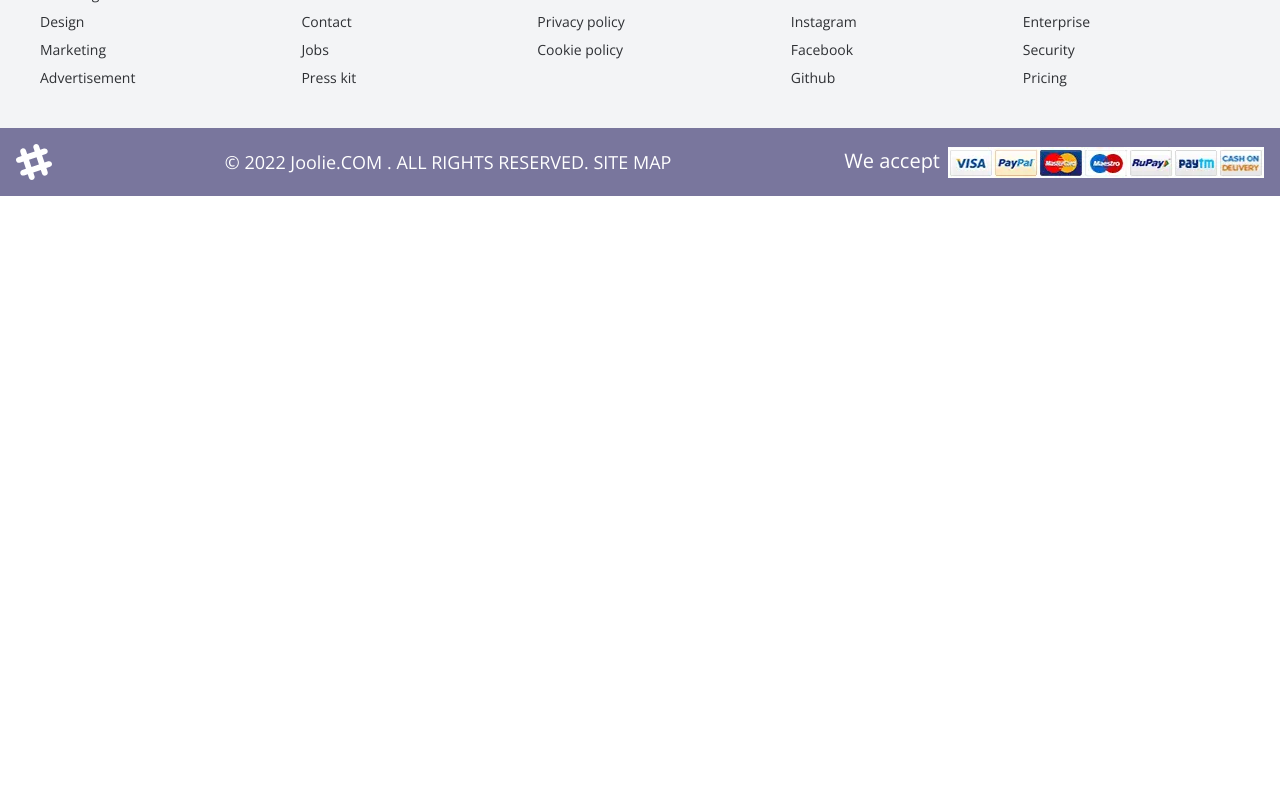
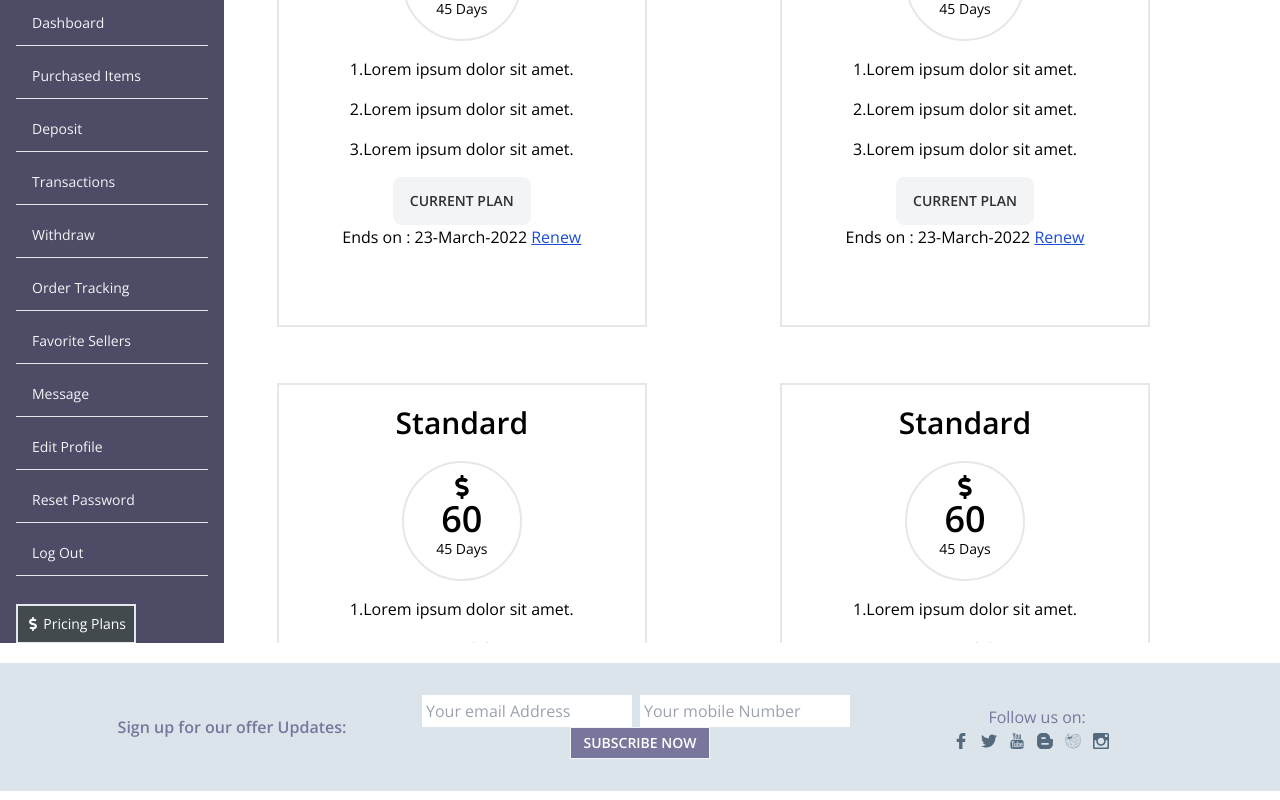
Before and after one commit to eliyas700/Candre-Jwellery, a React (Create React App) app: page /wishlist/packages in a window 1280 px wide. Shown: the part 260-1060 px from the top of the page. Before the commit the page ends 800 px from the top, so only its background shows below. Built offline with nearby package versions, Linux system fonts and the light colour scheme.

Commit message:
Pricing Plans Done

```diff
--- a/src/App.js
+++ b/src/App.js
@@ -21,6 +21,7 @@ import FavoriteSeller from "./Components/UserWishList/FavoriteSeller";
 import Message from "./Components/UserWishList/Message";
 import EditProfile from "./Components/UserWishList/EditProfile";
 import ResetPassword from "./Components/UserWishList/ResetPassword";
+import Packages from "./Components/UserWishList/Packages";
 function App() {
   return (
     <div className="App">
@@ -47,6 +48,7 @@ function App() {
           <Route path="message" element={<Message />}></Route>
           <Route path="editProfile" element={<EditProfile />}></Route>
           <Route path="resetPassword" element={<ResetPassword />}></Route>
+          <Route path="packages" element={<Packages />}></Route>
         </Route>
       </Routes>
 
--- /dev/null
+++ b/src/Components/UserWishList/Packages.js
@@ -0,0 +1,97 @@
+import React from "react";
+import { FaDollarSign } from "react-icons/fa";
+
+const Packages = () => {
+  return (
+    <div className="w-[90%] mx-auto">
+      <div className="grid grid-cols-2 gap-14">
+        <div className="w-[370px] h-[484px] border-2 hover:bg-[#143250] text-black hover:text-white ">
+          <h2 className="text-3xl font-bold py-5 ">Standard</h2>
+          <div className="w-[120px] h-[120px] rounded-full border-2 mx-auto ">
+            <h4 className="text-4xl font-bold flex flex-col mx-auto justify-center items-center pt-3">
+              <FaDollarSign size={24} />
+              60 <p className="text-sm font-normal">45 Days</p>
+            </h4>
+          </div>
+          <ol className="grid grid-cols-1 gap-y-4 mt-4">
+            <li>1.Lorem ipsum dolor sit amet.</li>
+            <li>2.Lorem ipsum dolor sit amet.</li>
+            <li>3.Lorem ipsum dolor sit amet.</li>
+          </ol>
+          <button className="btn mt-4">Current Plan</button>
+          <p className="">
+            Ends on : 23-March-2022{" "}
+            <a className="underline text-blue-700" href="/">
+              Renew
+            </a>
+          </p>
+        </div>
+        <div className="w-[370px] h-[484px] border-2 hover:bg-[#143250] text-black hover:text-white ">
+          <h2 className="text-3xl font-bold py-5 ">Standard</h2>
+          <div className="w-[120px] h-[120px] rounded-full border-2 mx-auto ">
+            <h4 className="text-4xl font-bold flex flex-col mx-auto justify-center items-center pt-3">
+              <FaDollarSign size={24} />
+              60 <p className="text-sm font-normal">45 Days</p>
+            </h4>
+          </div>
+          <ol className="grid grid-cols-1 gap-y-4 mt-4">
+            <li>1.Lorem ipsum dolor sit amet.</li>
+            <li>2.Lorem ipsum dolor sit amet.</li>
+            <li>3.Lorem ipsum dolor sit amet.</li>
+          </ol>
+          <button className="btn mt-4">Current Plan</button>
+          <p className="">
+            Ends on : 23-March-2022{" "}
+            <a className="underline text-blue-700" href="/">
+              Renew
+            </a>
+          </p>
+        </div>
+        <div className="w-[370px] h-[484px] border-2 hover:bg-[#143250] text-black hover:text-white ">
+          <h2 className="text-3xl font-bold py-5 ">Standard</h2>
+          <div className="w-[120px] h-[120px] rounded-full border-2 mx-auto ">
+            <h4 className="text-4xl font-bold flex flex-col mx-auto justify-center items-center pt-3">
+              <FaDollarSign size={24} />
+              60 <p className="text-sm font-normal">45 Days</p>
+            </h4>
+          </div>
+          <ol className="grid grid-cols-1 gap-y-4 mt-4">
+            <li>1.Lorem ipsum dolor sit amet.</li>
+            <li>2.Lorem ipsum dolor sit amet.</li>
+            <li>3.Lorem ipsum dolor sit amet.</li>
+          </ol>
+          <button className="btn mt-4">Current Plan</button>
+          <p className="">
+            Ends on : 23-March-2022{" "}
+            <a className="underline text-blue-700" href="/">
+              Renew
+            </a>
+          </p>
+        </div>
+        <div className="w-[370px] h-[484px] border-2 hover:bg-[#143250] text-black hover:text-white ">
+          <h2 className="text-3xl font-bold py-5 ">Standard</h2>
+          <div className="w-[120px] h-[120px] rounded-full border-2 mx-auto ">
+            <h4 className="text-4xl font-bold flex flex-col mx-auto justify-center items-center pt-3">
+              <FaDollarSign size={24} />
+              60 <p className="text-sm font-normal">45 Days</p>
+            </h4>
+          </div>
+          <ol className="grid grid-cols-1 gap-y-4 mt-4">
+            <li>1.Lorem ipsum dolor sit amet.</li>
+            <li>2.Lorem ipsum dolor sit amet.</li>
+            <li>3.Lorem ipsum dolor sit amet.</li>
+          </ol>
+          <button className="btn mt-4">Current Plan</button>
+          <p className="">
+            Ends on : 23-March-2022{" "}
+            <a className="underline text-blue-700" href="/">
+              Renew
+            </a>
+          </p>
+        </div>
+      </div>
+    </div>
+  );
+};
+
+export default Packages;
--- a/src/Components/UserWishList/UserWishList.js
+++ b/src/Components/UserWishList/UserWishList.js
@@ -99,9 +99,12 @@ const UserWishList = () => {
                   <Link to="/">Log Out</Link>
                 </li>
                 <hr />
-                <button className="flex mt-7 justify-between items-center  w-[120px] h-[40px] font-semi px-2 bg-[#424A4D] text-white hover:bg-[white] hover:text-[#424A4D] border-2 ">
+                <Link
+                  to="/wishlist/packages"
+                  className="flex mt-7 justify-between items-center  w-[120px] h-[40px] font-semi px-2 bg-[#424A4D] text-white hover:bg-[white] hover:text-[#424A4D] border-2 "
+                >
                   <FaDollarSign /> Pricing Plans
-                </button>
+                </Link>
               </ul>
             </div>
           </div>
```
